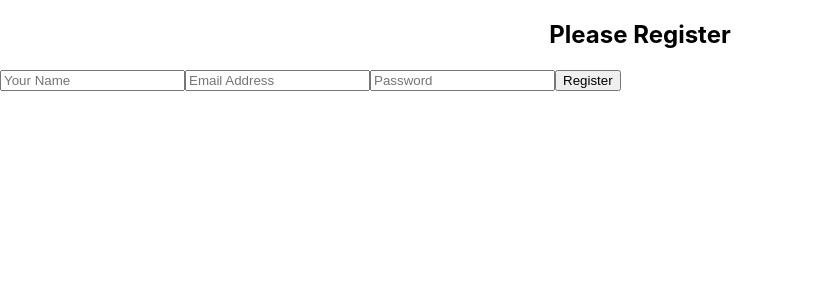
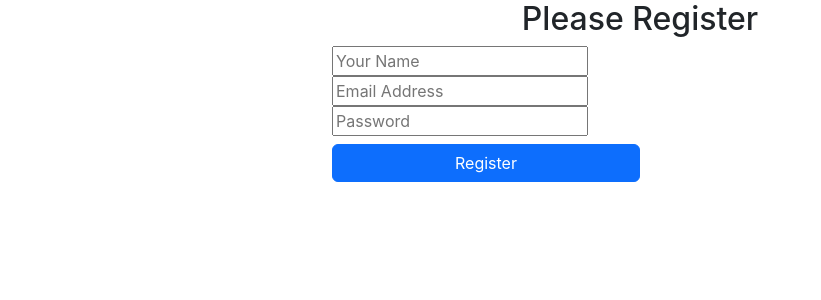
Before and after one commit to ShoyebAkter/typescriptproject, a React (Create React App) app: page /login in a window 1280 px wide. Shown: the top 300 px of the page, without its empty margins (0-821 px from the left). Built offline with nearby package versions, Linux system fonts and the light colour scheme.

Commit message:
github prb

```diff
--- a/package.json
+++ b/package.json
@@ -10,8 +10,10 @@
     "@types/node": "^16.11.47",
     "@types/react": "^18.0.15",
     "@types/react-dom": "^18.0.6",
+    "bootstrap": "^5.2.0",
     "firebase": "^9.9.2",
     "react": "^18.2.0",
+    "react-bootstrap": "^2.5.0",
     "react-dom": "^18.2.0",
     "react-firebase-hooks": "^5.0.3",
     "react-router-dom": "^6.3.0",
--- a/public/index.html
+++ b/public/index.html
@@ -10,6 +10,12 @@
       content="Web site created using create-react-app"
     />
     <link rel="apple-touch-icon" href="%PUBLIC_URL%/logo192.png" />
+    <link
+  rel="stylesheet"
+  href="https://cdn.jsdelivr.net/npm/bootstrap@5.2.0-beta1/dist/css/bootstrap.min.css"
+  integrity="sha384-0evHe/X+R7YkIZDRvuzKMRqM+OrBnVFBL6DOitfPri4tjfHxaWutUpFmBp4vmVor"
+  crossorigin="anonymous"
+/>
     <!--
       manifest.json provides metadata used when your web app is installed on a
       user's mobile device or desktop. See https://developers.google.com/web/fundamentals/web-app-manifest/
--- a/src/Components/Home/Header.tsx
+++ b/src/Components/Home/Header.tsx
@@ -14,8 +14,8 @@ export default function Header() {
     <div>
         <nav>
       <ul>
-        <li><a href="/">Home</a></li>
-        <li>{user ? <button className="btn btn-ghost" onClick={logout} >Sign Out</button> : <a href="/login">Login</a>}</li>
+        <li><Link to="/">Home</Link></li>
+        <li>{user ? <button className="btn btn-ghost" onClick={logout} >Sign Out</button> : <Link to="/login">Login</Link>}</li>
       </ul>
     </nav>
     </div>
--- a/src/Components/Login/Login.tsx
+++ b/src/Components/Login/Login.tsx
@@ -1,15 +1,19 @@
 import React, { FC } from 'react'
 import { useCreateUserWithEmailAndPassword } from 'react-firebase-hooks/auth';
-import { getAuth } from 'firebase/auth';
+import { getAuth, updateProfile } from 'firebase/auth';
 import { auth } from '../../firebase';
+import { Button, Form } from 'react-bootstrap';
+import { useNavigate } from 'react-router-dom';
 
-const Login: FC=()=> {
+const Login: FC = () => {
   const [
     createUserWithEmailAndPassword,
     user,
     loading,
     error,
   ] = useCreateUserWithEmailAndPassword(auth);
+
+  const navigate = useNavigate();
 
   console.log(user);
   if (error) {
@@ -24,7 +28,7 @@ const Login: FC=()=> {
   }
 
 
-  const handleRegister = async (event:any) => {
+  const handleRegister = async (event: any) => {
 
     event.preventDefault();
     const name = event.target.name.value;
@@ -33,24 +37,27 @@ const Login: FC=()=> {
 
 
     await createUserWithEmailAndPassword(email, password);
+    console.log(user);
+    // await updateProfile({ displayName: name });
 
     //
   }
 
   return (
-    <div>
+    <div className='container w-50 mx-auto'>
       <h2 style={{ textAlign: 'center' }}>Please Register</h2>
       <form onSubmit={handleRegister}>
-                <input type="text" name="name" id="" placeholder='Your Name' />
+        <input type="text" name="name" id="" placeholder='Your Name' /><br/>
 
-                <input type="email" name="email" id="" placeholder='Email Address' required />
+        <input type="email" name="email" id="" placeholder='Email Address' required /><br/>
 
-                <input type="password" name="password" id="" placeholder='Password' required />
+        <input type="password" name="password" id="" placeholder='Password' required /><br/>
         <input
           className='w-50 mx-auto btn btn-primary mt-2'
           type="submit"
           value="Register" />
       </form>
+
     </div>
   )
 }
--- a/src/index.tsx
+++ b/src/index.tsx
@@ -1,5 +1,6 @@
 import React from 'react';
 import ReactDOM from 'react-dom/client';
+import 'bootstrap/dist/css/bootstrap.min.css';
 import './index.css';
 import App from './App';
 import reportWebVitals from './reportWebVitals';
```
Also changed, not shown: 1 other file (tests, documents, lock files or other folders). Lines whose indentation alone changed are shown as unchanged.
